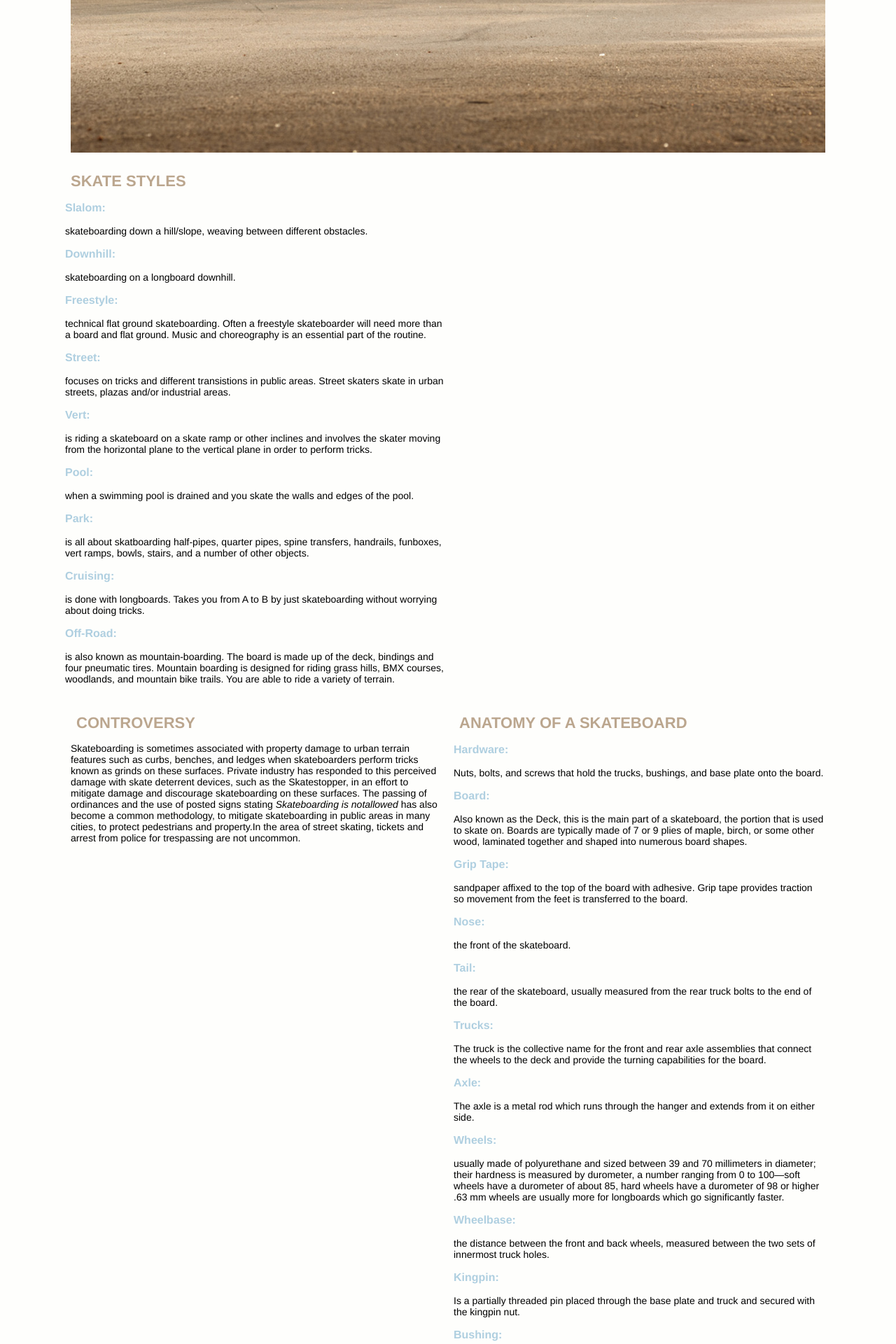
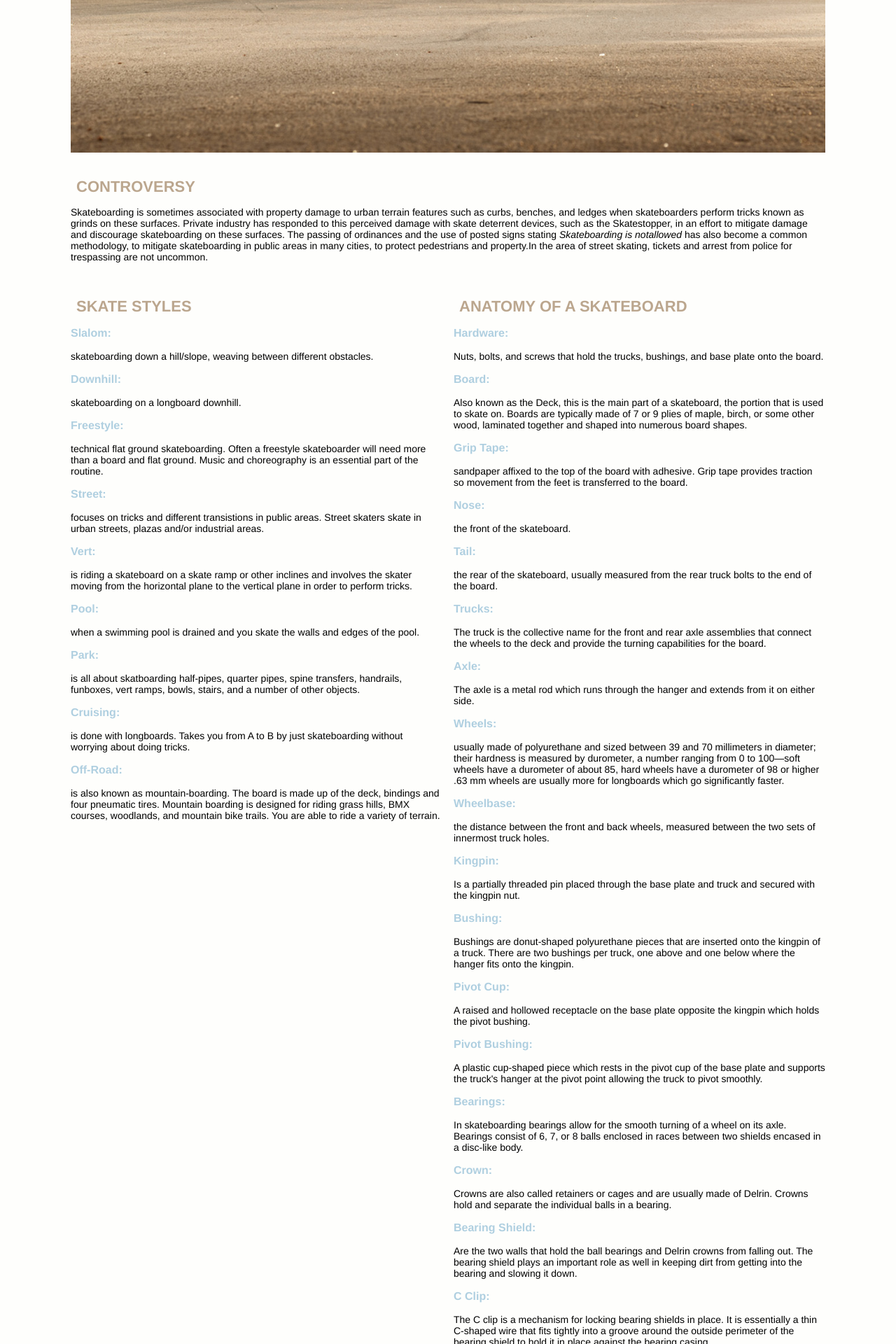
Before and after one commit to maddiwatson1/large-data-website, a Jekyll site: the page built from about.html, in a window 1280 px wide. Shown: the part 635-2555 px from the top of the page at 70% size. Built offline with Jekyll 4.4.1, drawn with Linux system fonts in a browser that asks for light colours; Markdown is read by kramdown in place of the engine named in the settings.

Commit message:
rearranged sections and removed a media query

```diff
--- a/about.html
+++ b/about.html
@@ -9,8 +9,14 @@ layout: default
 </div>
 
 <div class="unit unit-s-1 unit-m-1 unit-l-1-1-3">
-	<div class="unit-spacer-3">
-		<h1>Skate Styles</h1>
+	<div class="unit-spacer">
+    	<h1>Controversy</h1>
+			<p>Skateboarding is sometimes associated with property damage to urban terrain features such as curbs, benches, and ledges when skateboarders perform tricks known as grinds on these surfaces. Private industry has responded to this perceived damage with skate deterrent devices, such as the Skatestopper, in an effort to mitigate damage and discourage skateboarding on these surfaces. The passing of ordinances and the use of posted signs stating <em>Skateboarding is notallowed</em> has also become a common methodology, to mitigate skateboarding in public areas in many cities, to protect pedestrians and property.In the area of street skating, tickets and arrest from police for trespassing are not uncommon.</p>
+</div>
+
+<div class="unit unit-s-1 unit-m-1-2">
+	<div class="unit-spacer">
+    <h1>Skate Styles</h1>
 			<h3>Slalom:</h3>
 				<p>skateboarding down a hill/slope, weaving between different obstacles.</p>
 			<h3>Downhill:</h3>
@@ -29,12 +35,6 @@ layout: default
 				<p>is done with longboards. Takes you from A to B by just skateboarding without worrying about doing tricks.</p>
 			<h3>Off-Road:</h3>
 				<p>is also known as mountain-boarding. The board is made up of the deck, bindings and four pneumatic tires. Mountain boarding is designed for riding grass hills, BMX courses, woodlands, and mountain bike trails. You are able to ride a variety of terrain.</p>
-</div>
-
-<div class="unit unit-s-1 unit-m-1-2">
-	<div class="unit-spacer">
-    <h1>Controversy</h1>
-			<p>Skateboarding is sometimes associated with property damage to urban terrain features such as curbs, benches, and ledges when skateboarders perform tricks known as grinds on these surfaces. Private industry has responded to this perceived damage with skate deterrent devices, such as the Skatestopper, in an effort to mitigate damage and discourage skateboarding on these surfaces. The passing of ordinances and the use of posted signs stating <em>Skateboarding is notallowed</em> has also become a common methodology, to mitigate skateboarding in public areas in many cities, to protect pedestrians and property.In the area of street skating, tickets and arrest from police for trespassing are not uncommon.</p>
 	</div>
 </div>
 <div class="unit unit-s-1 unit-m-1-2">
--- a/css/general.css
+++ b/css/general.css
@@ -157,13 +157,6 @@ p {
 
 }
 
-@media only screen and (min-width: 38em) {
-
-	.unit-spacer-3 {
-		width: 50%
-	}
-}
-
 @media only screen and (min-width: 38em) and (max-width: 60em) {
 
 	.unit-m-1 {
```
